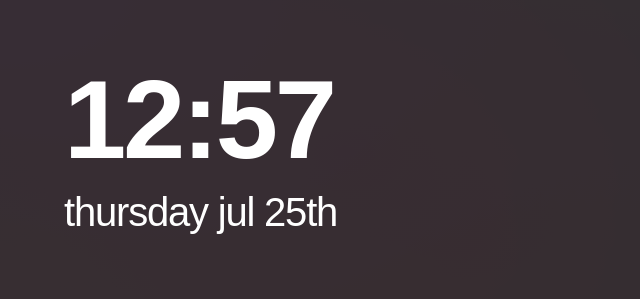
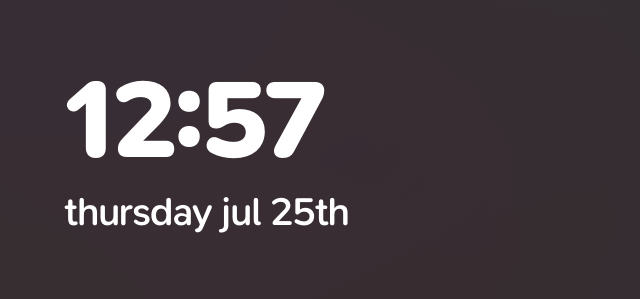
Before and after one commit to makinori/new-tab, a browser extension: page index.html in a window 1280 px wide. Shown: the whole page, without its empty margins (0-640 px from the left). Drawn offline with Linux system fonts and the light colour scheme; files whose address does not match are found by name; a web font is replaced by a local one.

Commit message:
Update font to SN Pro

```diff
--- a/index.html
+++ b/index.html
@@ -1,10 +1,11 @@
 <html>
 	<head>
 		<!-- <link rel="stylesheet" href="inter/inter.css" /> -->
-		<link
+		<!-- <link
 			rel="stylesheet"
 			href="sf-compact-rounded/sf-compact-rounded.css"
-		/>
+		/> -->
+		<link rel="stylesheet" href="sn-pro/sn-pro.css" />
 		<style>
 			* {
 				margin: 0;
@@ -14,7 +15,8 @@
 				background-color: #111;
 				overflow: hidden;
 				/* font-family: "Inter", sans-serif; */
-				font-family: "SF Compact Rounded", sans-serif;
+				/* font-family: "SF Compact Rounded", sans-serif; */
+				font-family: "SN Pro", sans-serif;
 			}
 
 			.fullscreen {
@@ -70,7 +72,8 @@
 			}
 
 			#date {
-				font-weight: 500;
+				/* font-weight: 500; */
+				font-weight: 600;
 				/* letter-spacing: -0.05em; */
 				letter-spacing: -0.03em;
 				font-size: 2.5rem;
--- /dev/null
+++ b/sn-pro/sn-pro.css
@@ -0,0 +1,127 @@
+@font-face {
+	font-family: "SN Pro";
+	font-style: normal;
+	font-weight: 200;
+	font-display: block;
+	src: url("SNPro-Thin.woff2") format("woff2");
+}
+
+@font-face {
+	font-family: "SN Pro";
+	font-style: italic;
+	font-weight: 200;
+	font-display: block;
+	src: url("SNPro-ThinItalic.woff2") format("woff2");
+}
+
+@font-face {
+	font-family: "SN Pro";
+	font-style: normal;
+	font-weight: 300;
+	font-display: block;
+	src: url("SNPro-Light.woff2") format("woff2");
+}
+
+@font-face {
+	font-family: "SN Pro";
+	font-style: italic;
+	font-weight: 300;
+	font-display: block;
+	src: url("SNPro-LightItalic.woff2") format("woff2");
+}
+
+@font-face {
+	font-family: "SN Pro";
+	font-style: normal;
+	font-weight: 400;
+	font-display: block;
+	src: url("SNPro-Regular.woff2") format("woff2");
+}
+
+@font-face {
+	font-family: "SN Pro";
+	font-style: italic;
+	font-weight: 400;
+	font-display: block;
+	src: url("SNPro-RegularItalic.woff2") format("woff2");
+}
+
+@font-face {
+	font-family: "SN Pro";
+	font-style: normal;
+	font-weight: 500;
+	font-display: block;
+	src: url("SNPro-Medium.woff2") format("woff2");
+}
+
+@font-face {
+	font-family: "SN Pro";
+	font-style: italic;
+	font-weight: 500;
+	font-display: block;
+	src: url("SNPro-MediumItalic.woff2") format("woff2");
+}
+
+@font-face {
+	font-family: "SN Pro";
+	font-style: normal;
+	font-weight: 600;
+	font-display: block;
+	src: url("SNPro-Semibold.woff2") format("woff2");
+}
+
+@font-face {
+	font-family: "SN Pro";
+	font-style: italic;
+	font-weight: 600;
+	font-display: block;
+	src: url("SNPro-SemiboldItalic.woff2") format("woff2");
+}
+
+@font-face {
+	font-family: "SN Pro";
+	font-style: normal;
+	font-weight: 700;
+	font-display: block;
+	src: url("SNPro-Bold.woff2") format("woff2");
+}
+
+@font-face {
+	font-family: "SN Pro";
+	font-style: italic;
+	font-weight: 700;
+	font-display: block;
+	src: url("SNPro-BoldItalic.woff2") format("woff2");
+}
+
+@font-face {
+	font-family: "SN Pro";
+	font-style: normal;
+	font-weight: 800;
+	font-display: block;
+	src: url("SNPro-Heavy.woff2") format("woff2");
+}
+
+@font-face {
+	font-family: "SN Pro";
+	font-style: italic;
+	font-weight: 800;
+	font-display: block;
+	src: url("SNPro-HeavyItalic.woff2") format("woff2");
+}
+
+@font-face {
+	font-family: "SN Pro";
+	font-style: normal;
+	font-weight: 900;
+	font-display: block;
+	src: url("SNPro-Black.woff2") format("woff2");
+}
+
+@font-face {
+	font-family: "SN Pro";
+	font-style: italic;
+	font-weight: 900;
+	font-display: block;
+	src: url("SNPro-BlackItalic.woff2") format("woff2");
+}
```
Also changed, not shown: sn-pro/SNPro-Black.woff2 (added), sn-pro/SNPro-BlackItalic.woff2 (added), sn-pro/SNPro-Bold.woff2 (added), sn-pro/SNPro-BoldItalic.woff2 (added), sn-pro/SNPro-Heavy.woff2 (added), sn-pro/SNPro-HeavyItalic.woff2 (added), sn-pro/SNPro-Light.woff2 (added), sn-pro/SNPro-LightItalic.woff2 (added), sn-pro/SNPro-Medium.woff2 (added), sn-pro/SNPro-MediumItalic.woff2 (added), sn-pro/SNPro-Regular.woff2 (added), sn-pro/SNPro-RegularItalic.woff2 (added), sn-pro/SNPro-Semibold.woff2 (added), sn-pro/SNPro-SemiboldItalic.woff2 (added), 2 more files.
